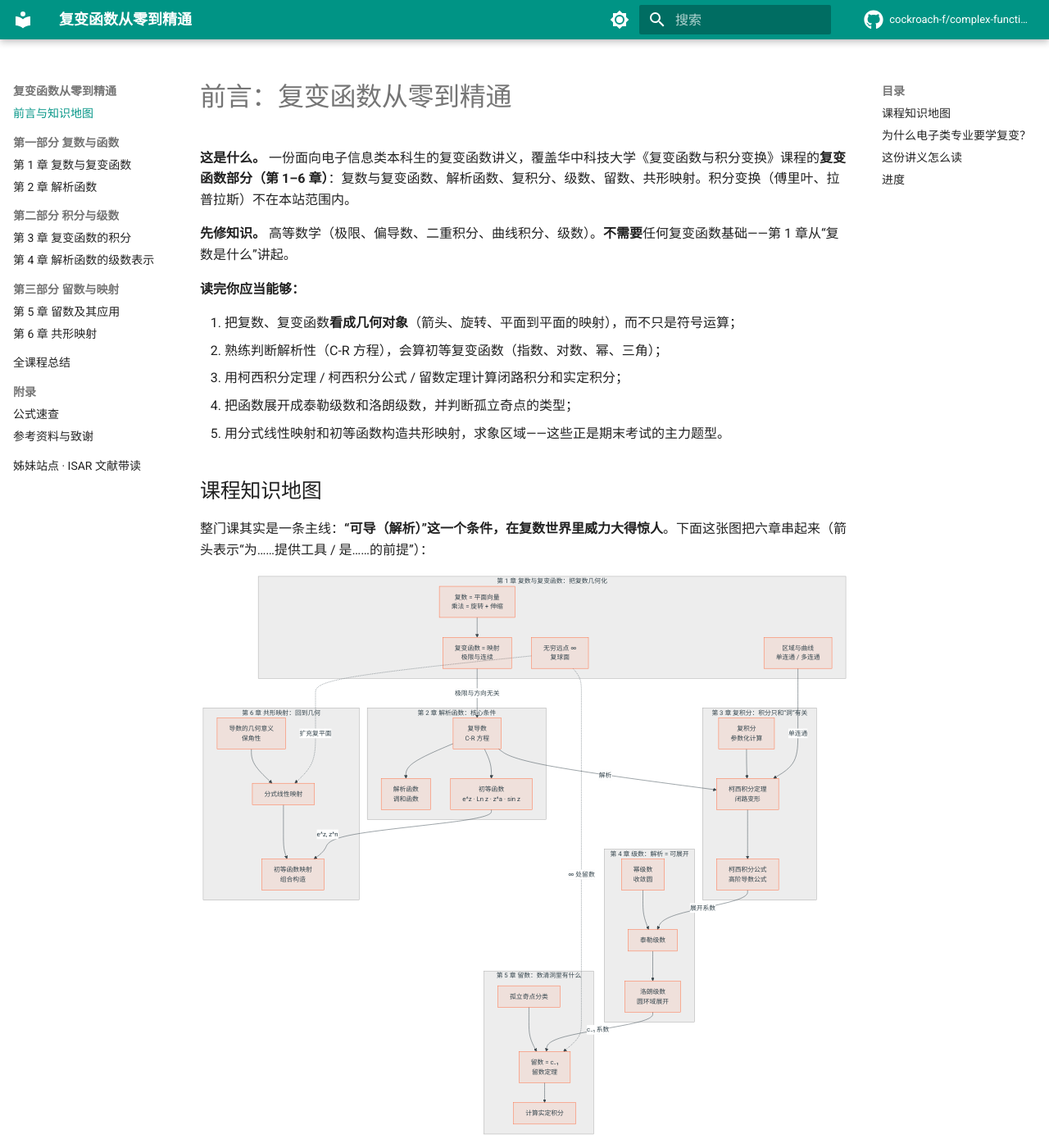
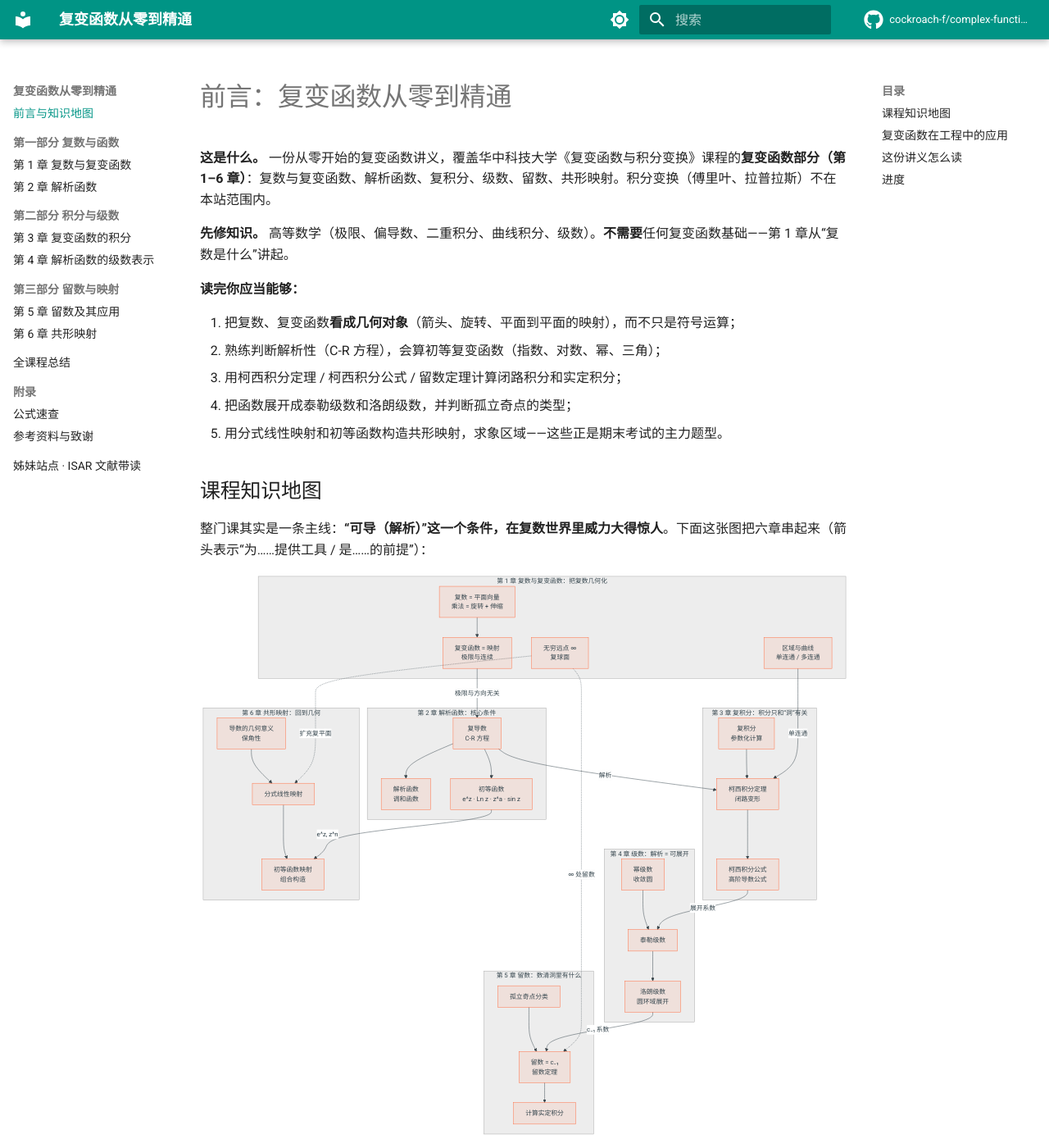
Before and after one commit to cockroach-f/complex-functions, an MkDocs documentation site: the page built from docs/index.md, in a window 1280 px wide and 1400 px high. Shown: the whole window at 82% size. Built offline with MkDocs 1.6.1 and Material for MkDocs 9.7.7, drawn with Linux system fonts in a browser that asks for light colours; comment, search, counter and statistics services are not loaded; some of the changed text lies outside the part shown.

Commit message:
去除面向读者身份的表述，改为中性说法

```diff
--- a/docs/index.md
+++ b/docs/index.md
@@ -1,6 +1,6 @@
 # 前言：复变函数从零到精通
 
-**这是什么。** 一份面向电子信息类本科生的复变函数讲义，覆盖华中科技大学《复变函数与积分变换》课程的**复变函数部分（第 1–6 章）**：复数与复变函数、解析函数、复积分、级数、留数、共形映射。积分变换（傅里叶、拉普拉斯）不在本站范围内。
+**这是什么。** 一份从零开始的复变函数讲义，覆盖华中科技大学《复变函数与积分变换》课程的**复变函数部分（第 1–6 章）**：复数与复变函数、解析函数、复积分、级数、留数、共形映射。积分变换（傅里叶、拉普拉斯）不在本站范围内。
 
 **先修知识。** 高等数学（极限、偏导数、二重积分、曲线积分、级数）。**不需要**任何复变函数基础——第 1 章从“复数是什么”讲起。
 
@@ -59,7 +59,7 @@ flowchart TB
 
     第 1 章把复数“几何化”；第 2 章给出“解析”这个核心条件；第 3 章发现解析函数的闭路积分只和**洞（奇点）**有关；第 4 章把解析函数写成级数，洛朗级数的 $c_{-1}$ 系数就是第 5 章的**留数**；第 6 章再回到几何：解析函数（导数非零处）就是**保角映射**。
 
-## 为什么电子类专业要学复变？
+## 复变函数在工程中的应用
 
 | 你以后会遇到的 | 用到的复变知识 |
 |---|---|
--- a/mkdocs.yml
+++ b/mkdocs.yml
@@ -1,5 +1,5 @@
 site_name: 复变函数从零到精通
-site_description: 面向电子信息类本科生的复变函数讲义——从复数到共形映射，配 manim 动画可视化与知识点归纳
+site_description: 从零开始的复变函数讲义——从复数到共形映射，配 manim 动画可视化与知识点归纳
 site_author: light
 site_url: https://cockroach-f.github.io/complex-functions/
 repo_url: https://github.com/cockroach-f/complex-functions
```
Also changed, not shown: README.md (+1 -1 lines), docs/summary.md (+1 -1 lines).
